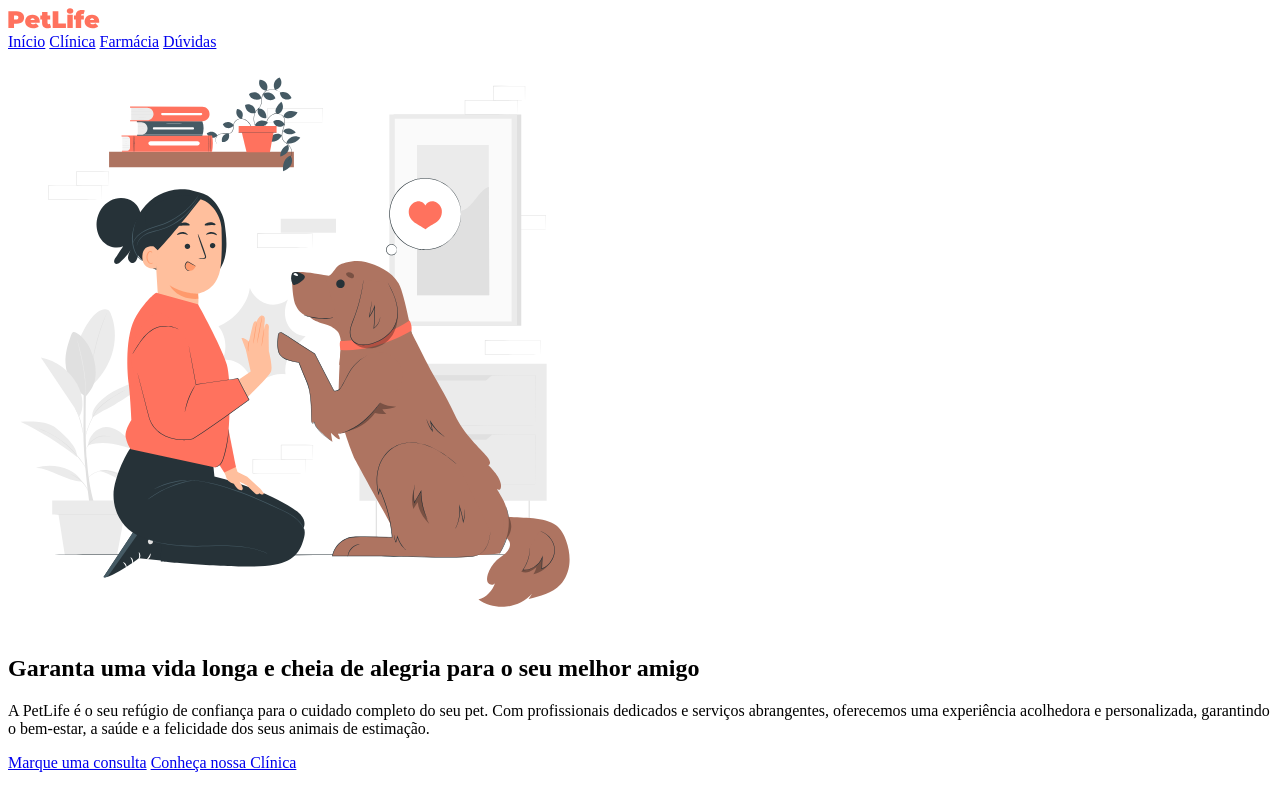
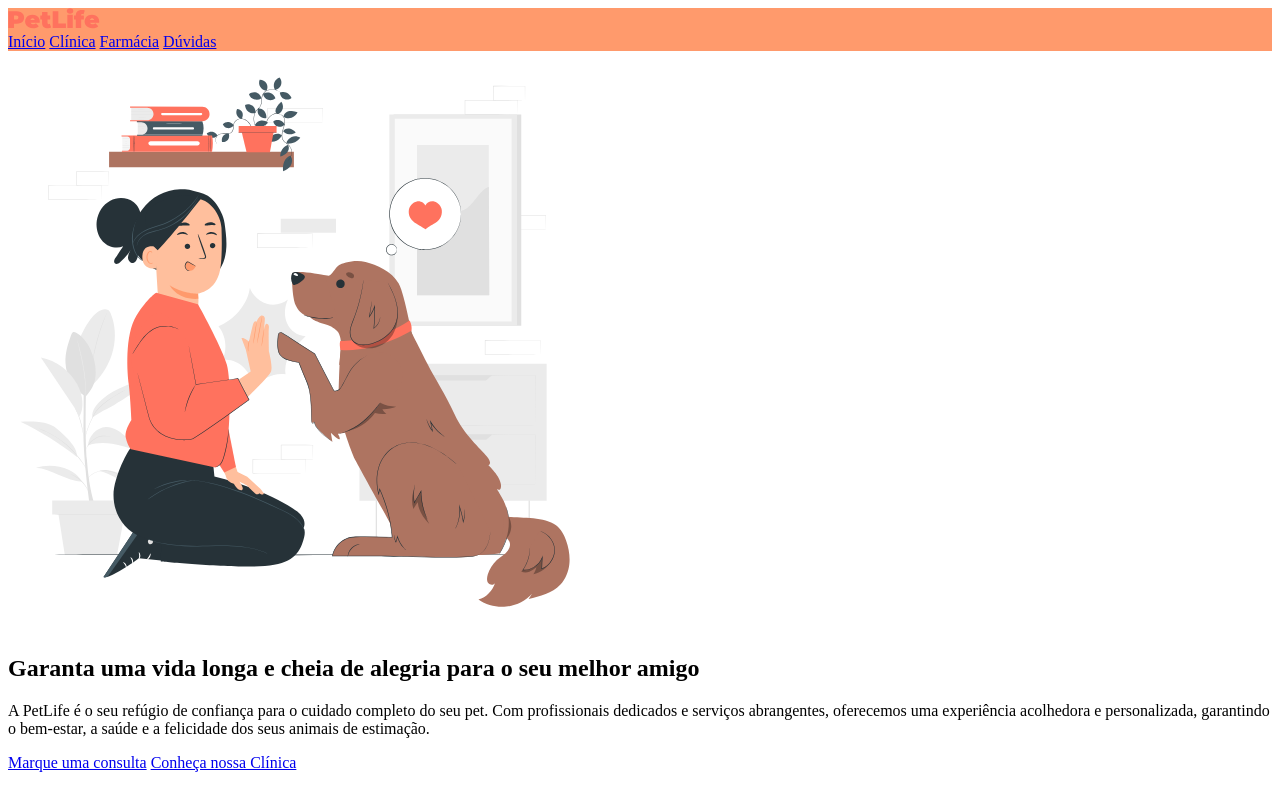
Before and after one commit to fernando2k96/PetLife, a plain HTML site: page index.html in a window 1280 px wide. Shown: the top 789 px of the page. Drawn offline with Linux system fonts and the light colour scheme.

Commit message:
rodape + css

```diff
--- /dev/null
+++ b/css/style.css
@@ -0,0 +1,3 @@
+header {
+    background-color: #FF9A6C
+  }
--- a/index.html
+++ b/index.html
@@ -7,6 +7,7 @@
       content="Garanta uma vida longa e cheia  de alegria para o seu melhor amigo"
     />
     <title>PetLife</title>
+    <link rel="stylesheet" href="css/style.css">
   </head>
   <body>
     <header>
```
